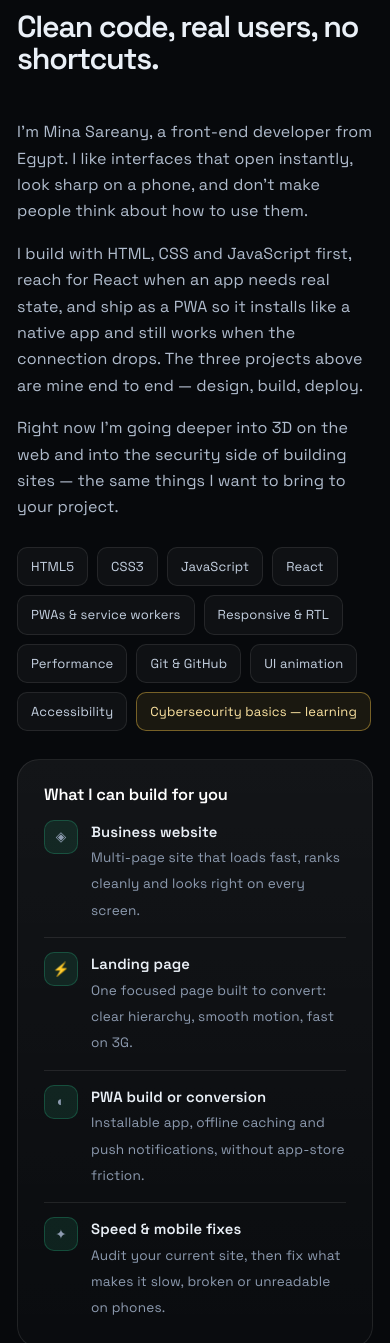
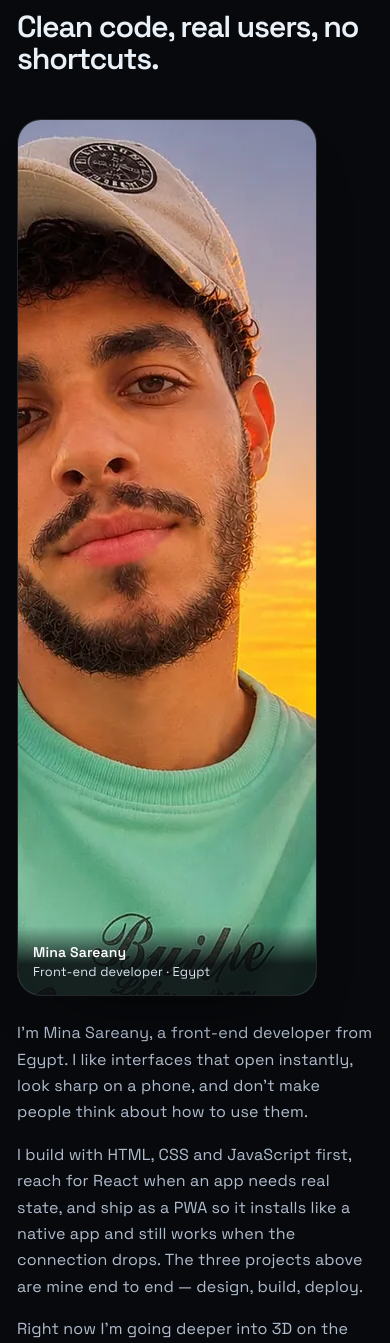
Before and after one commit to minasar326-rgb/portfolio, a plain HTML site: page index.html in a window 390 px wide. Shown: the part 5324-6667 px from the top of the page. Drawn offline with Linux system fonts and the light colour scheme; animation ran at ten frames a second.

Commit message:
Add portrait photo to About

```diff
--- a/index.html
+++ b/index.html
@@ -161,7 +161,14 @@
   .mini .shot::after{background:linear-gradient(180deg,rgba(7,9,12,0) 62%,rgba(7,9,12,.5))}
 
   /* ---------- about ---------- */
-  .about{display:grid;grid-template-columns:1.05fr .95fr;gap:clamp(28px,5vw,64px);align-items:start}
+  .about{display:grid;grid-template-columns:minmax(0,260px) minmax(0,1.05fr) minmax(0,.9fr);gap:clamp(24px,3.4vw,42px);align-items:start}
+  .portrait{margin:0;position:relative;border-radius:24px;overflow:hidden;border:1px solid var(--line);background:var(--surface);align-self:start;
+    box-shadow:0 30px 70px -46px rgba(0,0,0,.95);transition:transform .5s cubic-bezier(.2,.7,.2,1),border-color .3s}
+  .portrait:hover{transform:translateY(-4px);border-color:rgba(47,227,160,.35)}
+  .portrait img{width:100%;aspect-ratio:4/5;object-fit:cover;object-position:50% 22%}
+  .portrait figcaption{position:absolute;left:0;right:0;bottom:0;padding:16px 15px 14px;background:linear-gradient(180deg,rgba(6,9,12,0),rgba(6,9,12,.86) 55%);font-size:12.8px;color:#dbe6f2;line-height:1.45}
+  .portrait figcaption b{display:block;font-size:14px;color:#fff;font-weight:600}
+  @media(max-width:1000px){.about{grid-template-columns:1fr}.portrait{max-width:300px}}
   .about p{color:#b0bccd;font-size:16px}
   .about p + p{margin-top:16px}
   .stack{display:flex;flex-wrap:wrap;gap:9px;margin-top:26px}
@@ -489,6 +496,10 @@
         </div>
       </div>
       <div class="about">
+        <figure class="portrait rv">
+          <img src="mina.webp" alt="Mina Sareany" width="700" height="875" loading="lazy" />
+          <figcaption><b>Mina Sareany</b><span data-en="Front-end developer · Egypt" data-ar="مطوّر واجهات أمامية · مصر">Front-end developer · Egypt</span></figcaption>
+        </figure>
         <div class="rv">
           <p data-en="I'm Mina Sareany, a front-end developer from Egypt. I like interfaces that open instantly, look sharp on a phone, and don't make people think about how to use them."
              data-ar="أنا مينا ساريني، مطوّر واجهات أمامية من مصر. بحب الواجهات اللي بتفتح في لحظة، وبتطلع حلوة على الموبايل، ومش بتخلّي المستخدم يفكر إزاي يستخدمها.">
```
Also changed, not shown: mina.webp (added).
